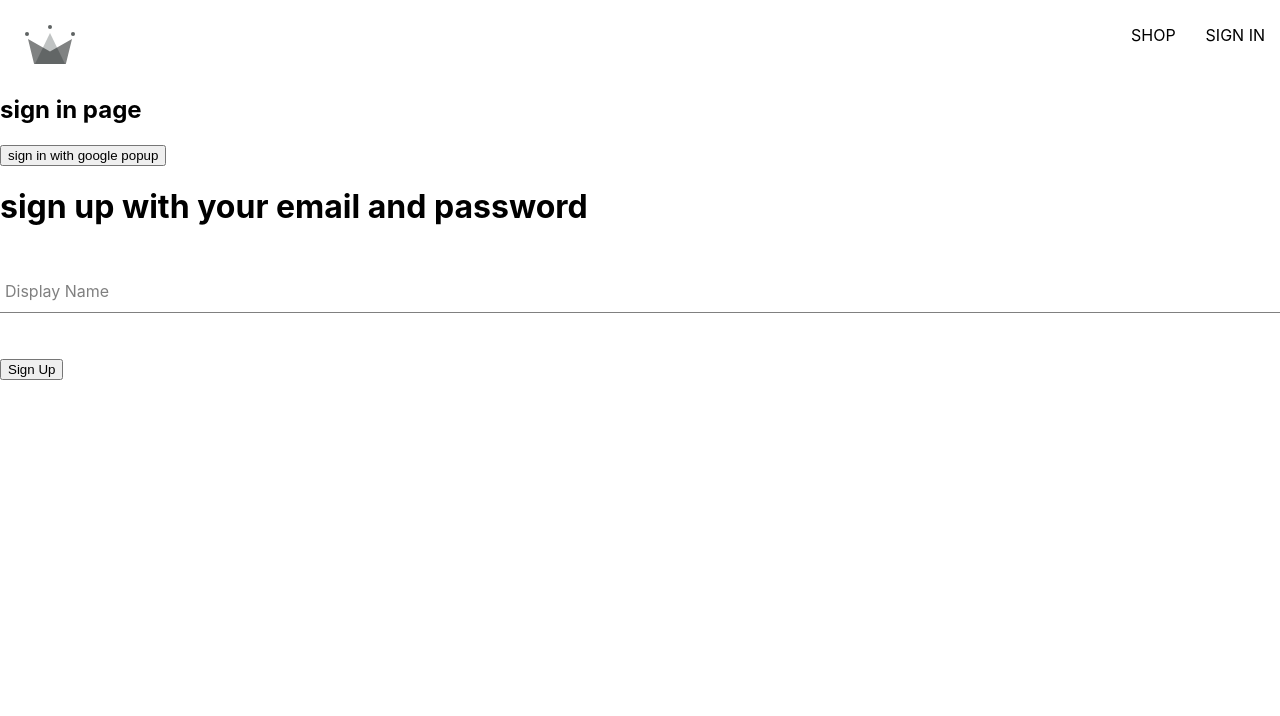
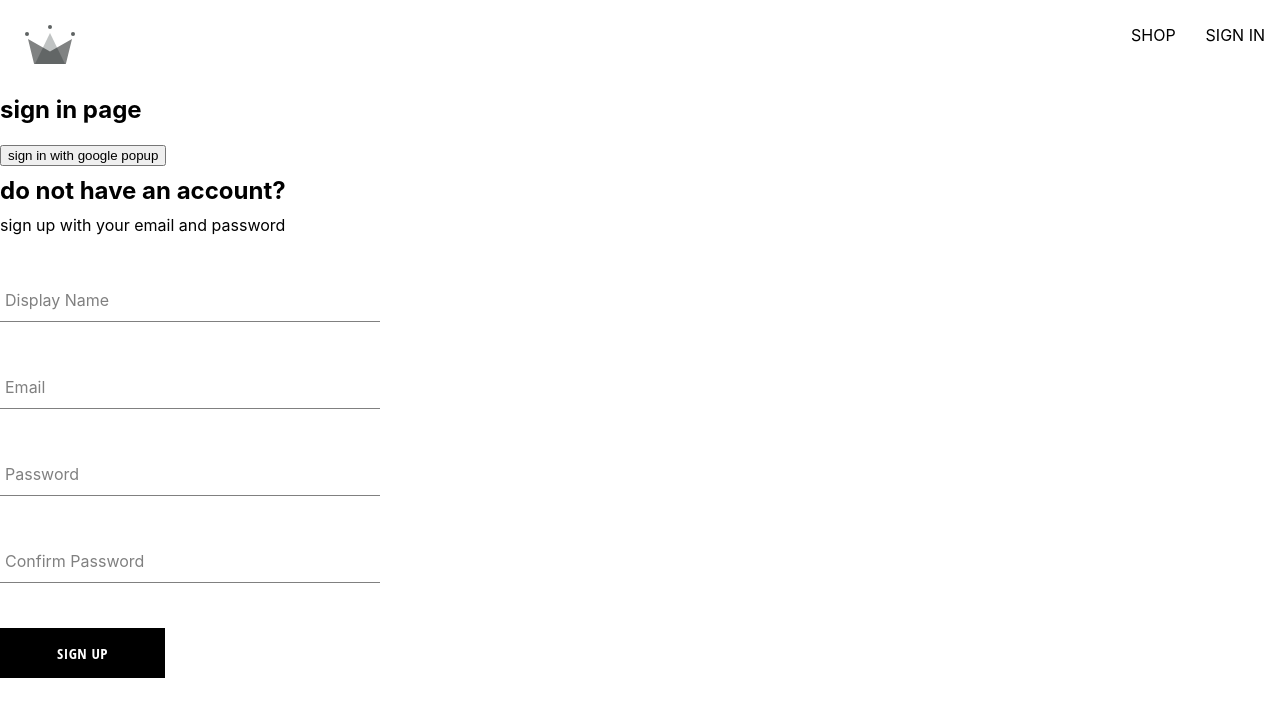
Before and after one commit to Isaac3N/react-course, a React (Create React App) app in the folder ecommerce/: page /sign-in in a window 1280 px wide. Shown: the top 716 px of the page. Built offline with nearby package versions, Linux system fonts and the light colour scheme.

Commit message:
created the sign up component the form input component button component

```diff
--- /dev/null
+++ b/ecommerce/src/components/button/Button.jsx
@@ -0,0 +1,18 @@
+import React from 'react'
+import "./button.scss"
+
+
+const BUTTON_TYPE_CLASSES = {
+    google: "google-sign-in",
+    inverted: "inverted"
+}
+
+const Button = ({children, buttonType, ...otherProps}) => {
+  return (
+    <button className={`button-container ${BUTTON_TYPE_CLASSES[buttonType]}`} {...otherProps}>
+        {children}
+    </button>
+  )
+}
+
+export default Button;
--- /dev/null
+++ b/ecommerce/src/components/button/button.scss
@@ -0,0 +1,46 @@
+.button-container {
+	min-width: 165px;
+	width: auto;
+	height: 50px;
+	letter-spacing: 0.5px;
+	line-height: 50px;
+	padding: 0 35px 0 35px;
+	font-size: 15px;
+	background-color: black;
+	color: white;
+	text-transform: uppercase;
+	font-family: "Open Sans Condensed";
+	font-weight: bolder;
+	border: none;
+	cursor: pointer;
+	display: flex;
+	justify-content: center;
+
+	&:hover {
+		background-color: white;
+		color: black;
+		border: 1px solid black;
+	}
+
+	&.google-sign-in {
+		background-color: #4285f4;
+		color: white;
+
+		&:hover {
+			background-color: #357ae8;
+			border: none;
+		}
+	}
+
+	&.inverted {
+		background-color: white;
+		color: black;
+		border: 1px solid black;
+
+		&:hover {
+			background-color: black;
+			color: white;
+			border: none;
+		}
+	}
+}
--- a/ecommerce/src/components/form-input/FormInput.jsx
+++ b/ecommerce/src/components/form-input/FormInput.jsx
@@ -1,12 +1,12 @@
 import React from 'react'
 import "./form-input.scss"
 
-const FormInput = ({label, inputOptions}) => {
+const FormInput = ({label, ...otherProps}) => {
   return (
     <div className='group'>
-        <input className='form-input'{...inputOptions}/>
+        <input className='form-input'{...otherProps}/>
         {label && (
-        <label className={`${inputOptions.value.length? "shrink": ""} form-input-label`}>{label}</label>)}
+        <label className={`${otherProps.value.length? "shrink": ""} form-input-label`}>{label}</label>)}
     </div>
   )
 }
--- a/ecommerce/src/components/sign-up-form/SignUpForm.jsx
+++ b/ecommerce/src/components/sign-up-form/SignUpForm.jsx
@@ -2,7 +2,10 @@
 
 
 import { createAuthUserWithEmailAndPassword, createUserDocumentFromAuth } from '../../utils/firebase/firebase'
+import Button from '../button/Button'
 import FormInput from '../form-input/FormInput'
+
+import "./sign-up-form.scss"
 
 const defaultFormFields ={
     displayName: "",
@@ -49,19 +52,20 @@
         setFormFields({...formFields, [name]: value})
     }
   return (
-    <div>
-        <h1>sign up with your email and password</h1>
+    <div className='sign-up-container'>
+        <h2>do not have an account?</h2>
+        <span>sign up with your email and password</span>
         <form action="" onSubmit={handleSubmit}>
 
-           <FormInput label="Display Name" inputOptions= {{ type:"text",  required: true, onChange: handleChange, name:'displayName', value:displayName }} />
+           <FormInput label="Display Name" type="text" required onChange={handleChange} name="displayName" value={displayName}/>
 
-           {/* <FormInput label="Email" type="email" required onChange={handleChange} name="email" value={email} />
+           <FormInput label="Email" type="email" required onChange={handleChange} name="email" value={email} />
 
            <FormInput label="Password" type="password" required onChange={handleChange} name='password' value={password}/>
 
-           <FormInput label="Confirm Password" type="password" required onChange={handleChange} name="confirmPassword" value={confirmPassword}/> */}
+           <FormInput label="Confirm Password" type="password" required onChange={handleChange} name="confirmPassword" value={confirmPassword}/>
 
-           <button type="submit">Sign Up</button>
+           <Button type="submit">Sign Up</Button>
         </form>
     </div>
   )
--- /dev/null
+++ b/ecommerce/src/components/sign-up-form/sign-up-form.scss
@@ -0,0 +1,9 @@
+.sign-up-container {
+	display: flex;
+	flex-direction: column;
+	width: 380px;
+
+	h2 {
+		margin: 10px 0;
+	}
+}
```
